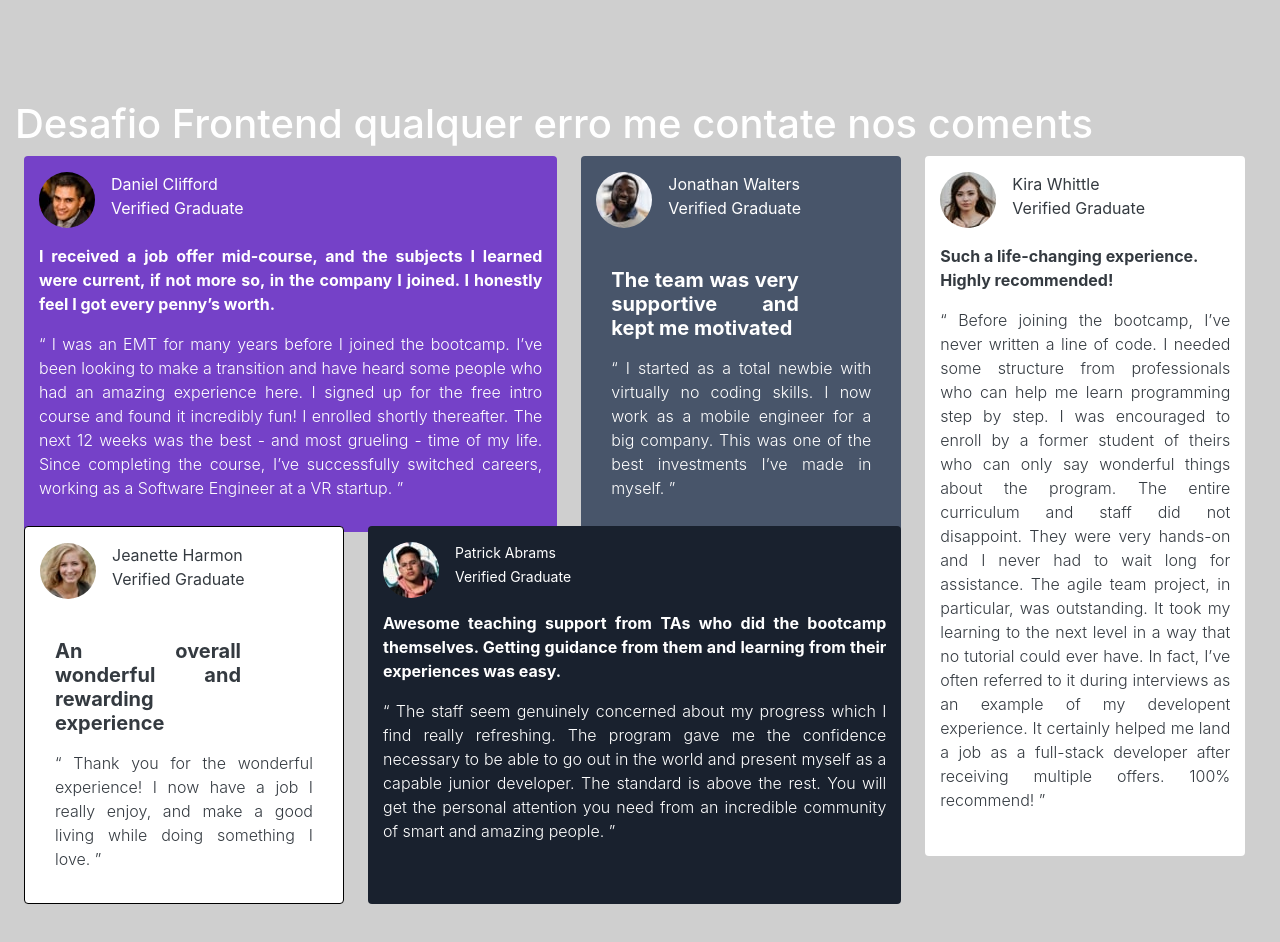
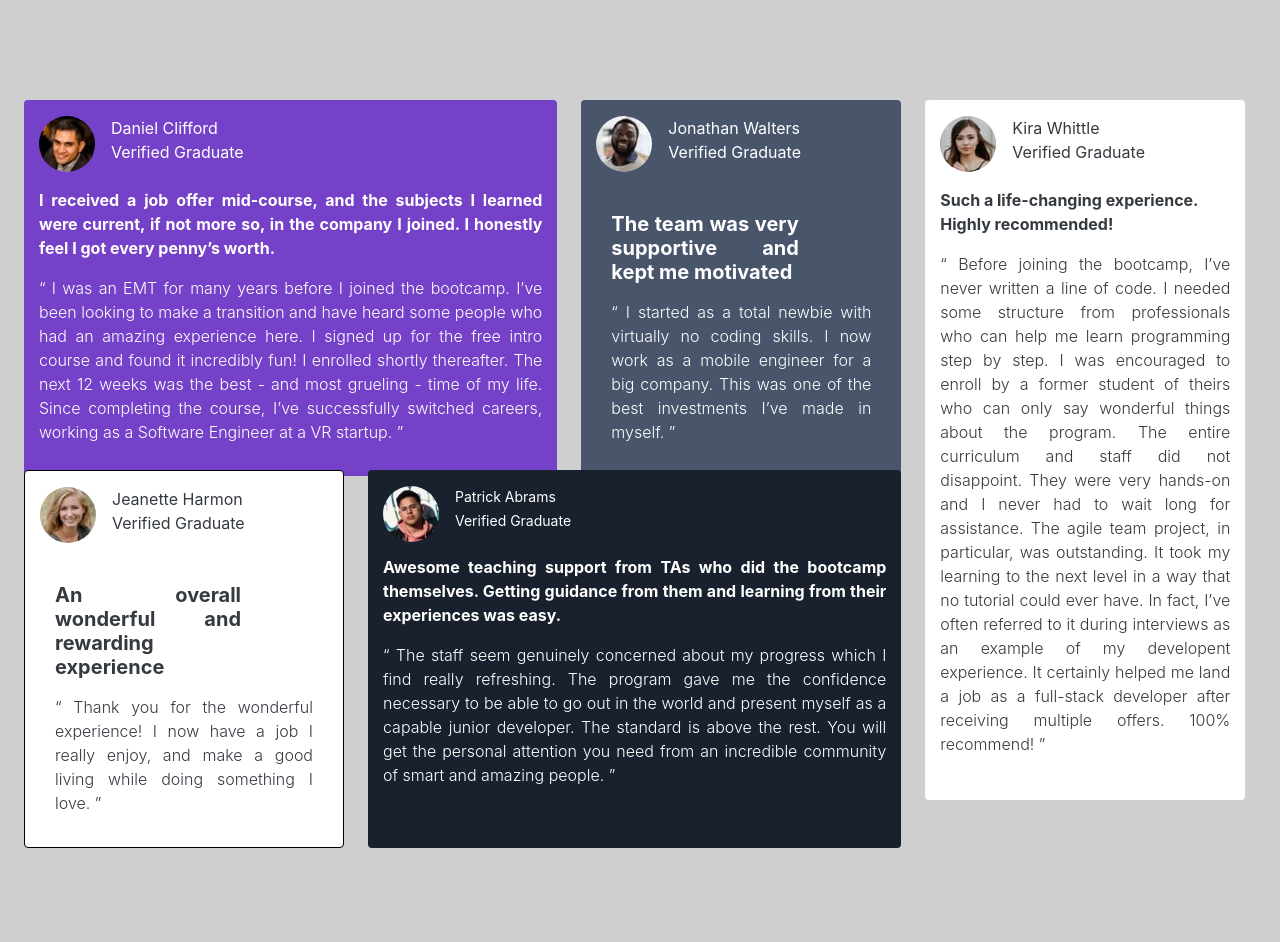
Before and after one commit to Carloss0002/desafio_front, a plain HTML site: page index.html in a window 1280 px wide. Shown: the top 942 px of the page. Drawn offline with nearby package versions, Linux system fonts and the light colour scheme.

Commit message:
desafio_front

```diff
--- a/index.html
+++ b/index.html
@@ -21,7 +21,7 @@
 <body>
  <main>
   <div class="container-fluid">
-      <h1>Desafio Frontend qualquer erro me contate nos coments</h1>
+      <h1 class="d-none">Desafio Frontend qualquer erro me contate nos coments</h1>
    <div class="row">
 
      <div class="col-md-5 col-sm-12 daniel h-50 mr-4 ml-md-4 rounded text-justify ml-sm-0 espaco">
@@ -30,7 +30,7 @@
        <span class="d-block float-left mt-3">Daniel Clifford</span><br>
        <span class="d-block mt-3">Verified Graduate</span>
 
-        <p class="pt-4 font-weight-bolder">
+        <p class=" pt-4 font-weight-bolder">
           I received a job offer mid-course, and the subjects I learned were current, if not more so,
           in the company I joined. I honestly feel I got every penny’s worth.
         </p>
```
